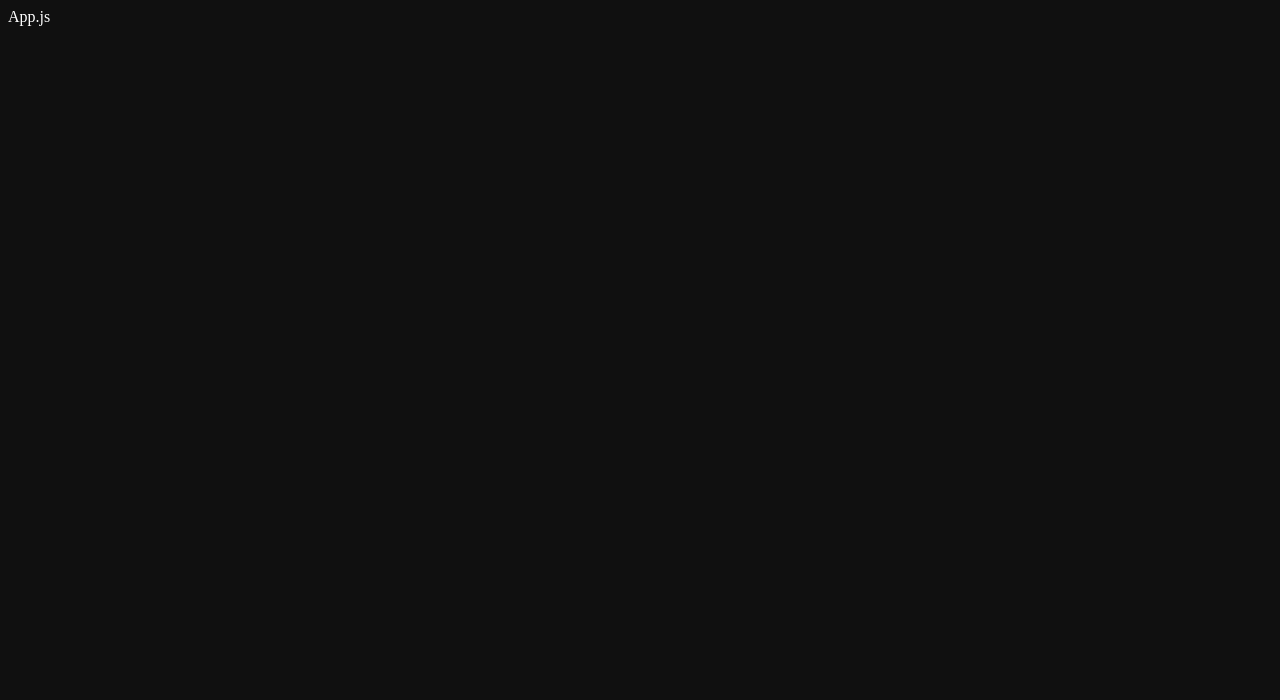
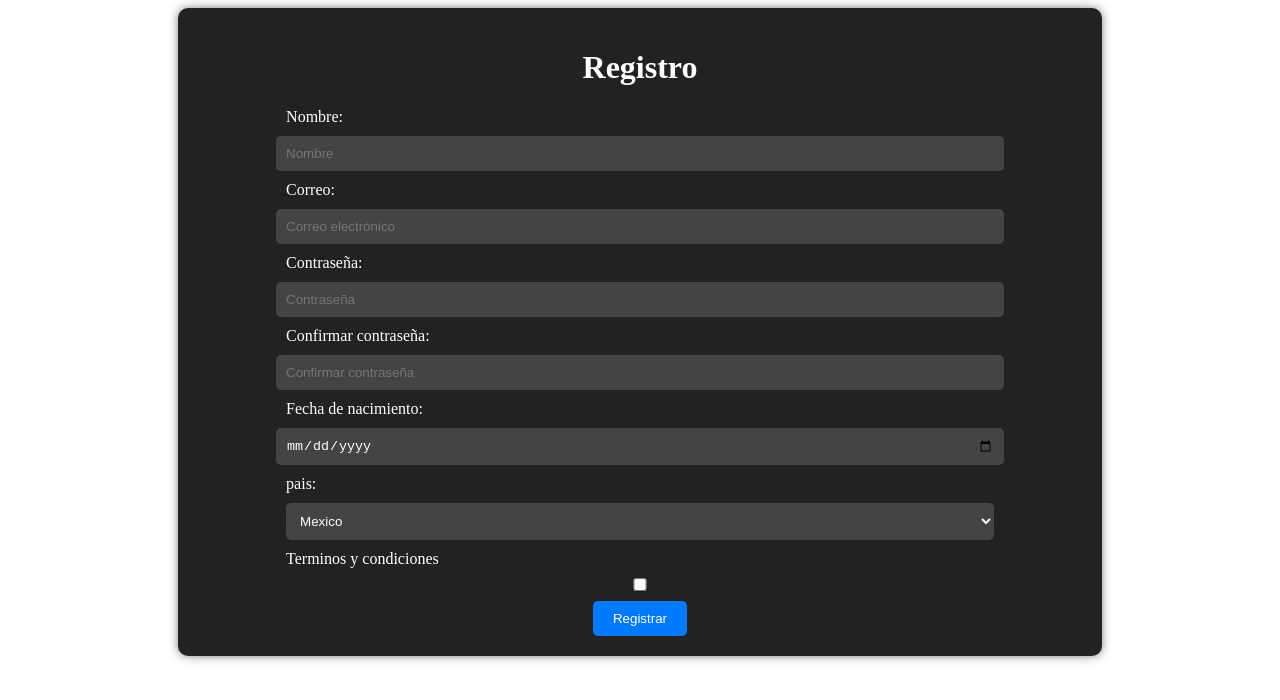
Before and after one commit to gustavo4490/react-hook-form, a React (Create React App) app: page / in a window 1280 px wide. Shown: the top 700 px of the page. Built offline with nearby package versions, Linux system fonts and the light colour scheme.

Commit message:
creando formulario

```diff
--- a/src/App.js
+++ b/src/App.js
@@ -1,8 +1,13 @@
 import React from 'react'
+import RegistroFormulario from './componentes/RegistroFormulario'
 
 function App() {
   return (
-    <div>App.js</div>
+    <div>
+    <header>
+    <RegistroFormulario/>
+    </header>
+    </div>
   )
 }
 
--- /dev/null
+++ b/src/componentes/RegistroFormulario.js
@@ -0,0 +1,119 @@
+import React from 'react';
+
+const RegistroFormulario = () => {
+    const estiloFormulario = {
+        backgroundColor: '#222',
+        padding: '20px',
+        borderRadius: '10px',
+        textAlign: 'center',
+        boxShadow: '0 0 10px rgba(0, 0, 0, 0.5)',
+        width: '70%',
+        margin: 'auto',
+    };
+
+    const estiloInput = {
+
+        padding: '10px',
+        margin: '10px 0',
+        backgroundColor: '#444',
+        border: 'none',
+        borderRadius: '5px',
+        color: '#fff',
+        width: '80%',
+    };
+
+    const estiloBoton = {
+        backgroundColor: '#007bff',
+        color: '#fff',
+        padding: '10px 20px',
+        border: 'none',
+        borderRadius: '5px',
+        cursor: 'pointer',
+    };
+
+    const estiloBotonHover = {
+        backgroundColor: '#0056b3',
+    };
+    const estiloLabel = {
+        display: 'block',
+        color: '#fff',
+
+        width: '80%',
+        margin: 'auto',
+        textAlign: 'start',
+    };
+
+    const estiloLabelDark = {
+        color: '#fff',
+    };
+
+
+    return (
+        <div>
+            <form style={estiloFormulario}>
+                <h1 style={{ color: '#fff' }}>Registro</h1>
+                <label style={estiloLabel}>Nombre:</label>
+                <input type="text" placeholder="Nombre" style={estiloInput} required />
+                <br />
+                <label style={estiloLabel}>Correo:</label>
+                <input
+                    type="email"
+                    placeholder="Correo electrónico"
+                    style={estiloInput}
+                    required
+                />
+                <br />
+                <label style={estiloLabel}>Contraseña:</label>
+                <input
+                    type="password"
+                    placeholder="Contraseña"
+                    style={estiloInput}
+                    required
+                />
+                <br />
+                <label style={estiloLabel}>Confirmar contraseña:</label>
+                <input
+                    type="password"
+                    placeholder="Confirmar contraseña"
+                    style={estiloInput}
+                    required
+                />
+                <br />
+                <label style={estiloLabel}>Fecha de nacimiento:</label>
+                <input
+                    type="date"
+                    style={estiloInput}
+                    required
+                />
+                <label style={estiloLabel}>pais:</label>
+                <select style={estiloInput}>
+                    <option value="mx">Mexico</option>
+                    <option value="gt">Guatemala</option>
+                    <option value="co">Colombia</option>
+                    <option value="ar">Argentina</option>
+                </select>
+                <br />
+                <label style={estiloLabel}>Terminos y condiciones</label>
+                <input
+                    type="checkbox"
+                    style={estiloInput}
+                    required
+                />
+                <br/>
+                <input
+                    type="submit"
+                    value="Registrar"
+                    style={estiloBoton}
+                    onMouseOver={(e) =>
+                        (e.target.style.backgroundColor = estiloBotonHover.backgroundColor)
+                    }
+                    onMouseOut={(e) =>
+                        (e.target.style.backgroundColor = estiloBoton.backgroundColor)
+                    }
+                />
+            </form>
+        </div>
+    );
+};
+
+export default RegistroFormulario;
--- a/src/index.css
+++ b/src/index.css
@@ -1,4 +1,4 @@
 body{
-  background: #101010;
-  color: white;
+  /* background: #101010;
+  color: white; */
 }
```
